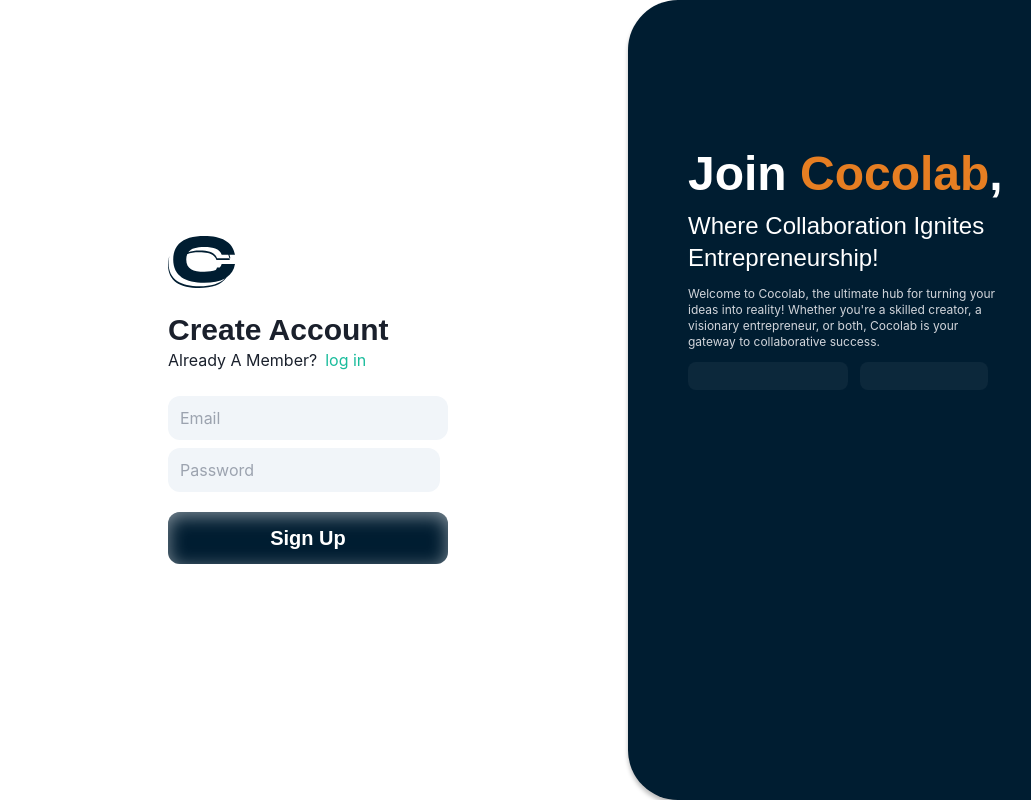
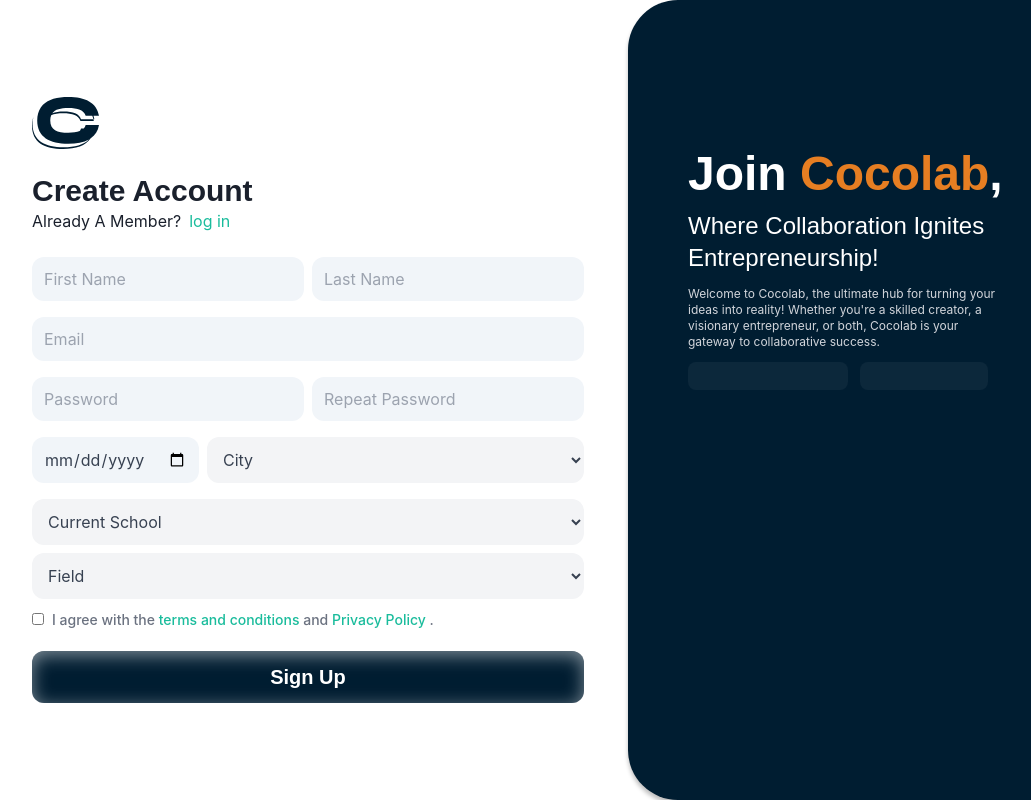
Before and after one commit to achrafbouhadou/isocial, a React (Create React App) app: page / in a window 1280 px wide. Shown: the whole page, without its empty margins (12-1043 px from the left). Built offline with nearby package versions, Linux system fonts and the light colour scheme.

Commit message:
add signup logic with php backend

```diff
--- a/package.json
+++ b/package.json
@@ -10,6 +10,7 @@
     "@testing-library/react": "^13.4.0",
     "@testing-library/user-event": "^13.5.0",
     "autoprefixer": "^10.4.16",
+    "axios": "^1.6.5",
     "framer-motion": "^10.16.16",
     "postcss": "^8.4.32",
     "react": "^18.2.0",
--- a/src/App.js
+++ b/src/App.js
@@ -9,7 +9,7 @@ function App() {
   return (
     <>
     <ChakraProvider>
-        <Login />
+        <SignUp />
     </ChakraProvider>
     </>
   );
--- a/src/page/SignUp.jsx
+++ b/src/page/SignUp.jsx
@@ -4,6 +4,7 @@ import Link from '../Component/Link'
 import Motivation from './layout/Motivation'
 import InputText from '../Component/InputText'
 import InputError from '../Component/InputError'
+import axios from 'axios'
 
 
 
@@ -23,11 +24,10 @@ export default function SignUp() {
   const linkCheckbox = useRef();
 
   let [errorMessage, setErrorMessage] = useState({})
-  const handleSubmit = (event) => {
-    event.preventDefault();
+  let [errorMessageFromBack, setErrorMessageFromBack] = useState('')
 
-   console.log(birday)
-   console.log(linkCheckbox.current.checked)
+  // function that handle  validation  for signup form
+  const validation = ()=>{
     let newErrors = {};
 
     if (firstName.current.value.trim() === '') {
@@ -68,9 +68,46 @@ export default function SignUp() {
       newErrors.birday = 'birthday is required';
     }
     if (!linkCheckbox.current.checked ) {
+
       newErrors.linkCheckbox = 'you must accepte the terms and privacy';
     }
-    setErrorMessage(newErrors);
+    return newErrors;
+  }
+
+  /// function that handle submite
+  const handleSubmit = async (event) => {
+    event.preventDefault();
+    validation();
+    if (Object.keys(validation()).length === 0) {
+      const userData = {
+        firstname:firstName.current.value,
+        lastName:lastName.current.value,
+        email:email.current.value,
+        password:password.current.value,
+        rePassword:rePassword.current.value,
+        birday:birday.current.value,
+        currentSchool:currentSchool.current.value,
+        field:field.current.value,
+        City:City.current.value,
+      }
+      try {
+        var signupApi = 'http://localhost:8888/isocial_Backend/auth/signup.php'
+        const response = await axios.post(signupApi,userData)
+       if(!response.data.success ){
+        console.log(response.data)
+        setErrorMessageFromBack(response.data.message)
+        console.log(errorMessageFromBack)
+       }
+      } catch (error) {
+        console.log(error)
+      }
+      setErrorMessage({})
+
+    } else {
+
+      setErrorMessage(validation());
+      console.log(errorMessage);
+    }
   };
 
   return (
@@ -87,6 +124,7 @@ export default function SignUp() {
              <Link className={"primary-color"}  link={'#'} title={'log in'} />
             </div>
             <form>
+            <InputError message={errorMessageFromBack} />
             <div className='flex '>
               <div className=" mr-2">
                 <InputText
@@ -191,10 +229,10 @@ export default function SignUp() {
             <div className='mt-2'>
               <select required ref={field} defaultValue="" id="field" className="bg-gray-100  text-gray-700  rounded-xl focus:outline-none focus:shadow-outline block w-full py-3 px-3 ">
                 <option value="">Field</option>
-                <option value="ma">Full-stack developer</option>
-                <option value="ra">graphic designer</option>
-                <option value="casa">Marketing</option>
-                <option value="agad">Comptabel</option>
+                <option value="1">Full-stack developer</option>
+                <option value="2">graphic designer</option>
+                <option value="3">Marketing</option>
+                <option value="4">Comptabel</option>
               </select>
               <InputError message={errorMessage.field} />
             </div>
```
Also changed, not shown: 1 other file (tests, documents, lock files or other folders).
